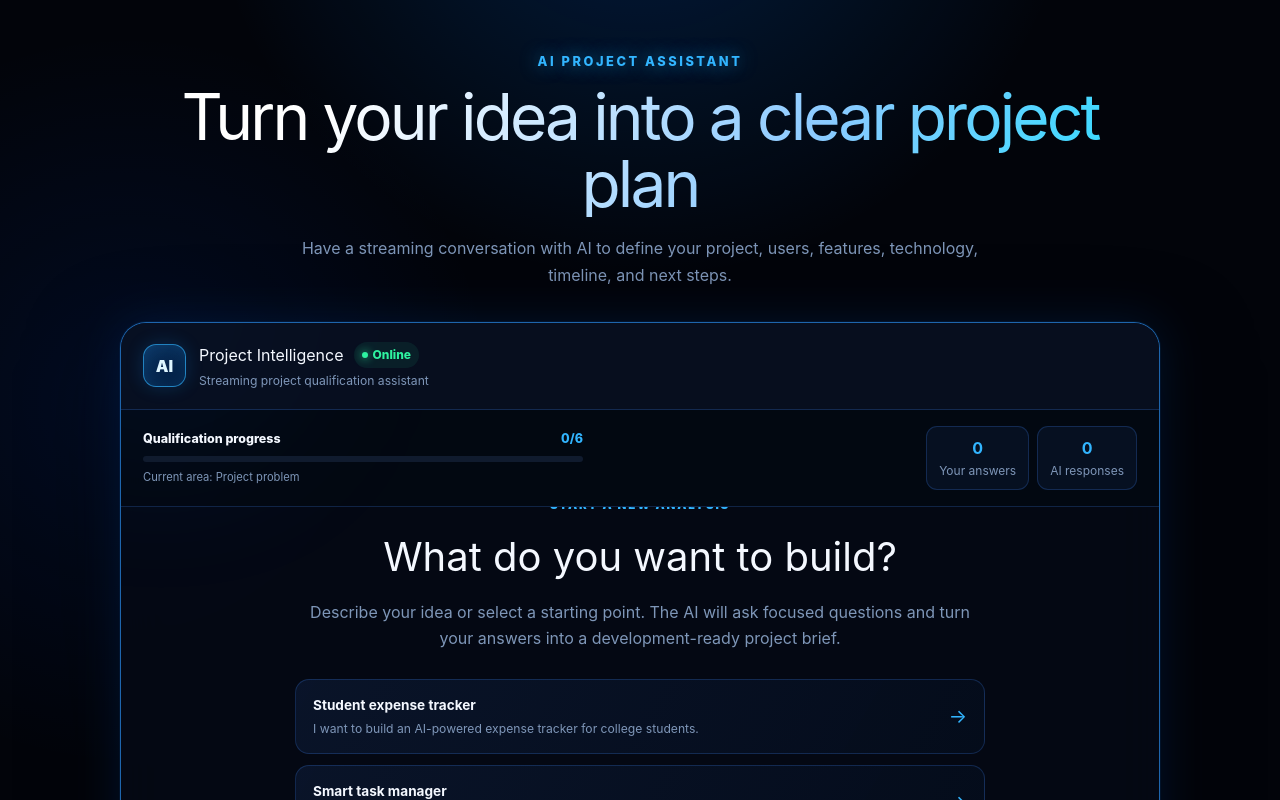
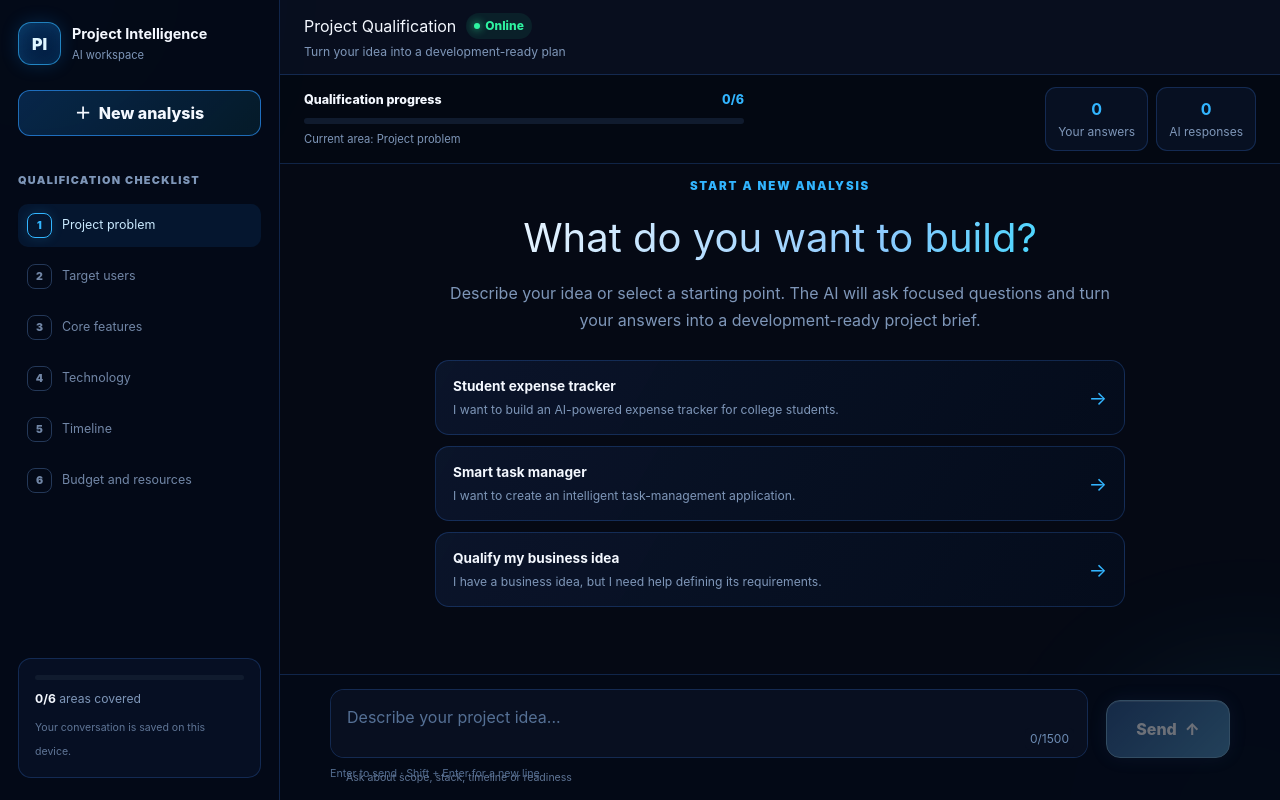
Before and after one commit to sahilbiswas12-sky/ai-qualification-chat, a Next.js app: page / in a window 1280 px wide. Shown: the top 800 px of the page. Built offline with nearby package versions, Linux system fonts and the light colour scheme.

Commit message:
Upgrade chat to full-screen project workspace

```diff
--- a/src/app/components/Chat.tsx
+++ b/src/app/components/Chat.tsx
@@ -125,6 +125,8 @@ export default function Chat() {
   const [isRetrying, setIsRetrying] = useState(false);
   const [showClearConfirmation, setShowClearConfirmation] =
     useState(false);
+  const [isSidebarOpen, setIsSidebarOpen] = useState(false);
+  const [searchQuery, setSearchQuery] = useState("");
 
   const messagesContainerRef = useRef<HTMLDivElement>(null);
   const messagesEndRef = useRef<HTMLDivElement>(null);
@@ -245,7 +247,22 @@ export default function Chat() {
   }, [input]);
 
   useEffect(() => {
+    function handleGlobalKeyDown(event: globalThis.KeyboardEvent) {
+      if ((event.ctrlKey || event.metaKey) && event.key.toLowerCase() === "k") {
+        event.preventDefault();
+        textareaRef.current?.focus();
+      }
+
+      if (event.key === "Escape") {
+        setIsSidebarOpen(false);
+        setShowClearConfirmation(false);
+      }
+    }
+
+    window.addEventListener("keydown", handleGlobalKeyDown);
+
     return () => {
+      window.removeEventListener("keydown", handleGlobalKeyDown);
       if (noticeTimerRef.current) {
         window.clearTimeout(noticeTimerRef.current);
       }
@@ -394,6 +411,15 @@ export default function Chat() {
     }
   }
 
+  async function copyMessage(message: UIMessage) {
+    try {
+      await navigator.clipboard.writeText(getMessageText(message));
+      showNotice("Message copied");
+    } catch {
+      showNotice("Unable to copy message");
+    }
+  }
+
   function downloadConversation() {
     const conversation = messages
       .map((message) => {
@@ -441,15 +467,45 @@ export default function Chat() {
       <div className="chat-glow chat-glow-one" />
       <div className="chat-glow chat-glow-two" />
 
+      <aside className={isSidebarOpen ? "chat-sidebar is-open" : "chat-sidebar"}>
+        <div className="sidebar-brand">
+          <span className="assistant-logo" aria-hidden="true">PI</span>
+          <div><strong>Project Intelligence</strong><small>AI workspace</small></div>
+        </div>
+
+        <button type="button" className="new-chat-button" onClick={requestClearConversation}>
+          <span aria-hidden="true">＋</span> New analysis
+        </button>
+
+        <div className="sidebar-section">
+          <span className="sidebar-label">Qualification checklist</span>
+          <ol className="step-list">
+            {qualificationSteps.map((step, index) => (
+              <li key={step} className={index < completedSteps ? "complete" : index === completedSteps ? "active" : ""}>
+                <span>{index < completedSteps ? "✓" : index + 1}</span>{step}
+              </li>
+            ))}
+          </ol>
+        </div>
+
+        <div className="sidebar-footer">
+          <div className="mini-progress"><span style={{ width: `${progressPercentage}%` }} /></div>
+          <p><strong>{completedSteps}/{qualificationSteps.length}</strong> areas covered</p>
+          <small>Your conversation is saved on this device.</small>
+        </div>
+      </aside>
+
+      {isSidebarOpen && <button type="button" className="sidebar-backdrop" aria-label="Close menu" onClick={() => setIsSidebarOpen(false)} />}
+
+      <div className="chat-workspace">
+
       <div className="chat-topbar">
         <div className="assistant-identity">
-          <div className="assistant-logo" aria-hidden="true">
-            AI
-          </div>
+          <button type="button" className="menu-button" aria-label="Open menu" onClick={() => setIsSidebarOpen(true)}>☰</button>
 
           <div>
             <div className="assistant-name-row">
-              <h2>Project Intelligence</h2>
+              <h1>Project Qualification</h1>
 
               <span
                 className={
@@ -465,13 +521,17 @@ export default function Chat() {
             </div>
 
             <p>
-              Streaming project qualification assistant
+              Turn your idea into a development-ready plan
             </p>
           </div>
         </div>
 
         {messages.length > 0 && (
           <div className="chat-actions">
+            <label className="message-search">
+              <span aria-hidden="true">⌕</span>
+              <input value={searchQuery} onChange={(event) => setSearchQuery(event.target.value)} placeholder="Search" aria-label="Search conversation" />
+            </label>
             <button
               type="button"
               onClick={copyConversation}
@@ -581,7 +641,7 @@ export default function Chat() {
           </div>
         )}
 
-        {messages.map((message) => (
+        {messages.filter((message) => !searchQuery.trim() || getMessageText(message).toLowerCase().includes(searchQuery.trim().toLowerCase())).map((message) => (
           <article
             key={message.id}
             data-role={message.role}
@@ -596,6 +656,8 @@ export default function Chat() {
                   ? "You"
                   : "Project Intelligence"}
               </strong>
+
+              <button type="button" className="copy-message" onClick={() => copyMessage(message)} aria-label="Copy message">Copy</button>
 
               {message.parts.map((part, index) => {
                 if (part.type === "text") {
@@ -744,6 +806,7 @@ export default function Chat() {
           <span className="character-count">
             {input.length}/{MAX_CHARACTERS}
           </span>
+          <span className="composer-tip">Ask about scope, stack, timeline or readiness</span>
         </div>
 
         {isGenerating ? (
@@ -812,6 +875,7 @@ export default function Chat() {
           </div>
         </div>
       )}
+      </div>
     </section>
   );
 }
--- a/src/app/globals.css
+++ b/src/app/globals.css
@@ -1636,3 +1636,131 @@ textarea:disabled {
   transform: translateY(-1px);
   box-shadow: 0 0 22px rgba(22, 140, 255, 0.28);
 }
+
+/* Full-screen project intelligence workspace */
+html,
+body {
+  height: 100%;
+  overflow: hidden;
+}
+
+.app-main {
+  width: 100%;
+  height: 100dvh;
+  margin: 0;
+  padding: 0;
+}
+
+.chat-shell {
+  display: grid;
+  grid-template-columns: 280px minmax(0, 1fr);
+  width: 100%;
+  height: 100dvh;
+  overflow: hidden;
+  border: 0;
+  border-radius: 0;
+  background: #050914;
+  box-shadow: none;
+}
+
+.chat-sidebar {
+  position: relative;
+  z-index: 20;
+  display: flex;
+  min-width: 0;
+  flex-direction: column;
+  padding: 22px 18px;
+  border-right: 1px solid var(--border);
+  background: rgba(4, 10, 23, 0.97);
+}
+
+.sidebar-brand {
+  display: flex;
+  align-items: center;
+  gap: 11px;
+}
+
+.sidebar-brand strong,
+.sidebar-brand small {
+  display: block;
+}
+
+.sidebar-brand strong { font-size: .9rem; }
+.sidebar-brand small { margin-top: 3px; color: var(--muted); font-size: .7rem; }
+
+.new-chat-button {
+  display: flex;
+  align-items: center;
+  justify-content: center;
+  gap: 8px;
+  width: 100%;
+  min-height: 46px;
+  margin-top: 25px;
+  border: 1px solid var(--border-bright);
+  border-radius: 12px;
+  background: linear-gradient(135deg, rgba(22,140,255,.22), rgba(33,230,255,.08));
+  color: var(--text);
+  font-weight: 800;
+}
+
+.new-chat-button:hover { background: rgba(22,140,255,.25); }
+.sidebar-section { margin-top: 30px; }
+.sidebar-label { color: var(--muted); font-size: .68rem; font-weight: 900; letter-spacing: .12em; text-transform: uppercase; }
+.step-list { display: grid; gap: 8px; margin: 14px 0 0; padding: 0; list-style: none; }
+.step-list li { display: flex; align-items: center; gap: 10px; padding: 9px; border-radius: 10px; color: #7186a6; font-size: .78rem; }
+.step-list li > span { display: grid; width: 25px; height: 25px; flex: 0 0 auto; place-items: center; border: 1px solid #243858; border-radius: 8px; font-size: .66rem; font-weight: 900; }
+.step-list li.active { background: rgba(22,140,255,.1); color: #cbeaff; }
+.step-list li.active > span { border-color: var(--blue-bright); color: var(--blue-bright); box-shadow: 0 0 12px rgba(50,181,255,.16); }
+.step-list li.complete { color: #9bdcc4; }
+.step-list li.complete > span { border-color: rgba(46,242,160,.45); background: rgba(46,242,160,.1); color: var(--success); }
+.sidebar-footer { margin-top: auto; padding: 16px; border: 1px solid var(--border); border-radius: 13px; background: rgba(12,24,48,.48); }
+.mini-progress { height: 5px; overflow: hidden; border-radius: 99px; background: #101b2e; }
+.mini-progress span { display: block; height: 100%; border-radius: inherit; background: linear-gradient(90deg,var(--blue),var(--cyan)); }
+.sidebar-footer p { margin: 10px 0 5px; color: var(--muted); font-size: .76rem; }
+.sidebar-footer p strong { color: var(--text); }
+.sidebar-footer small { color: #5f7596; font-size: .66rem; line-height: 1.45; }
+.chat-workspace { display: grid; min-width: 0; min-height: 0; grid-template-rows: auto auto minmax(0,1fr) auto; }
+.chat-topbar { min-height: 72px; padding: 13px 24px; }
+.assistant-name-row h1 { margin: 0; background: none; color: var(--text); font-size: 1rem; letter-spacing: 0; }
+.menu-button { display: none; width: 40px; height: 40px; border: 1px solid var(--border); border-radius: 10px; background: var(--panel); color: var(--text); }
+.qualification-dashboard { padding: 12px 24px; }
+.messages-panel { min-height: 0; max-height: none; padding: 28px max(24px, calc((100% - 900px) / 2)); }
+.chat-empty-state { margin: clamp(24px,8vh,76px) auto; }
+.chat-empty-state h2 { background: linear-gradient(120deg,#fff,#8bcaff 65%,#22dfff); background-clip: text; color: transparent; }
+.chat-workspace > form { position: relative; margin: 0; padding: 14px max(24px, calc((100% - 900px) / 2)) 18px; border-top: 1px solid var(--border); background: rgba(4,10,23,.96); }
+.input-wrapper { position: relative; }
+.composer-tip { position: absolute; left: 16px; bottom: -28px; color: #5f7596; font-size: .66rem; }
+.copy-message { float: right; margin: -24px -7px 5px 12px; border: 0; background: transparent; color: transparent; font-size: .66rem; }
+.message-content:hover .copy-message,
+.copy-message:focus-visible { color: var(--muted); }
+.message-search { display: flex; align-items: center; gap: 6px; min-height: 34px; padding: 0 9px; border: 1px solid var(--border); border-radius: 9px; background: rgba(12,24,48,.8); color: var(--muted); }
+.message-search input { width: 95px; border: 0; outline: 0; background: transparent; color: var(--text); font-size: .72rem; }
+.sidebar-backdrop { display: none; }
+
+@media (max-width: 900px) {
+  .chat-shell { grid-template-columns: 1fr; }
+  .chat-sidebar { position: fixed; inset: 0 auto 0 0; width: min(84vw,280px); transform: translateX(-105%); transition: transform 180ms ease; box-shadow: 24px 0 70px rgba(0,0,0,.55); }
+  .chat-sidebar.is-open { transform: translateX(0); }
+  .sidebar-backdrop { position: fixed; z-index: 15; inset: 0; display: block; width: 100%; height: 100%; border: 0; background: rgba(0,0,0,.58); }
+  .menu-button { display: grid; place-items: center; }
+  .qualification-dashboard { padding-inline: 16px; }
+  .chat-topbar { padding-inline: 14px; }
+  .messages-panel { padding-inline: 16px; }
+  .chat-workspace > form { padding-inline: 16px; }
+}
+
+@media (max-width: 640px) {
+  .chat-topbar { min-height: 64px; }
+  .assistant-identity p { display: none; }
+  .message-search { display: none; }
+  .chat-actions button { padding: 7px 8px; }
+  .qualification-dashboard { display: block; }
+  .conversation-stats { display: none; }
+  .messages-panel { padding-top: 18px; }
+  article,
+  .thinking-indicator { max-width: 96%; }
+  .starter-prompts button > span:not(.prompt-arrow) { display: none; }
+  .chat-workspace > form { padding-bottom: 20px; }
+  .composer-tip,
+  .keyboard-hint { display: none; }
+}
--- a/src/app/layout.tsx
+++ b/src/app/layout.tsx
@@ -13,8 +13,8 @@ const geistMono = Geist_Mono({
 });
 
 export const metadata: Metadata = {
-  title: "Create Next App",
-  description: "Generated by create next app",
+  title: "Project Intelligence | AI Qualification Assistant",
+  description: "Turn a project idea into a clear, scored and development-ready brief.",
 };
 
 export default function RootLayout({ children }: LayoutProps<"/">) {
@@ -23,7 +23,7 @@ export default function RootLayout({ children }: LayoutProps<"/">) {
       lang="en"
       className={`${geistSans.variable} ${geistMono.variable} h-full antialiased`}
     >
-      <body className="min-h-full flex flex-col">{children}</body>
+      <body>{children}</body>
     </html>
   );
 }
--- a/src/app/page.tsx
+++ b/src/app/page.tsx
@@ -2,18 +2,7 @@ import Chat from "./components/Chat";
 
 export default function Home() {
   return (
-    <main>
-      <header>
-        <p>AI Project Assistant</p>
-
-        <h1>Turn your idea into a clear project plan</h1>
-
-        <p>
-          Have a streaming conversation with AI to define your project,
-          users, features, technology, timeline, and next steps.
-        </p>
-      </header>
-
+    <main className="app-main">
       <Chat />
     </main>
   );
```
